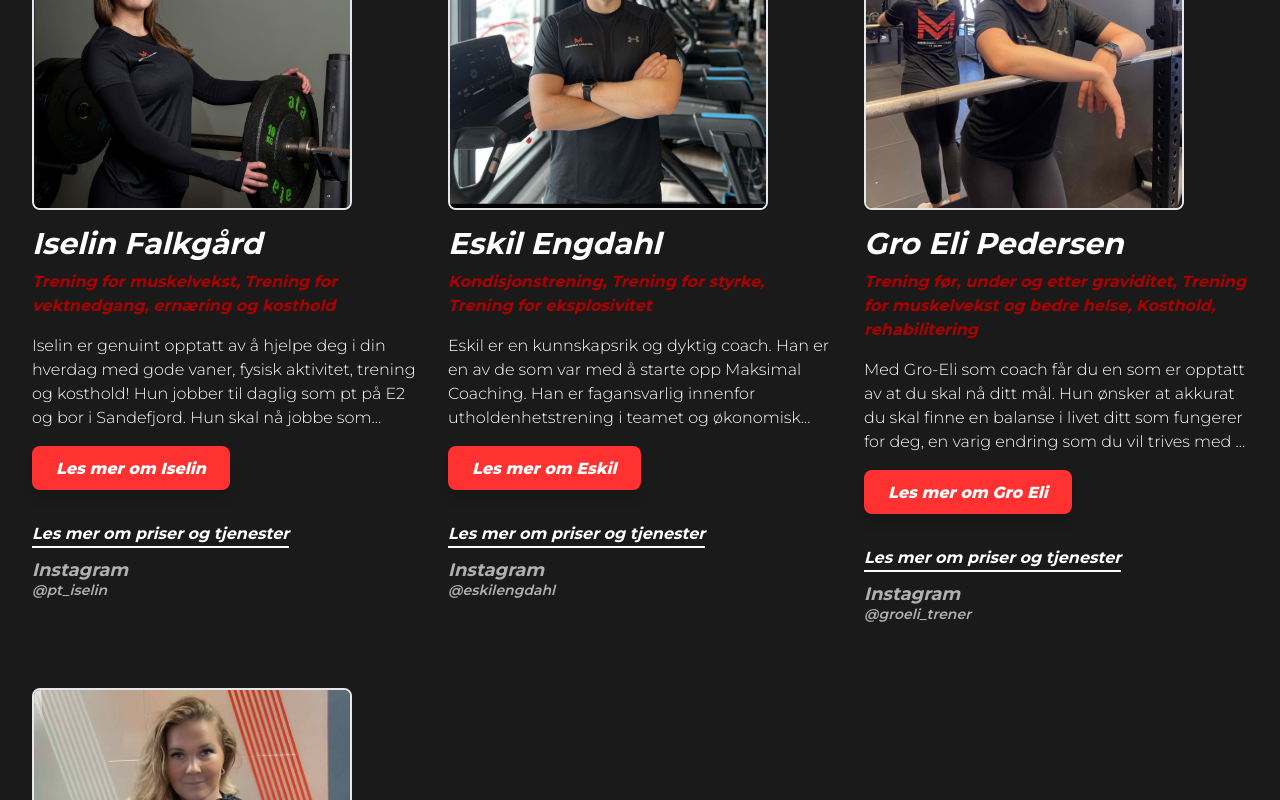
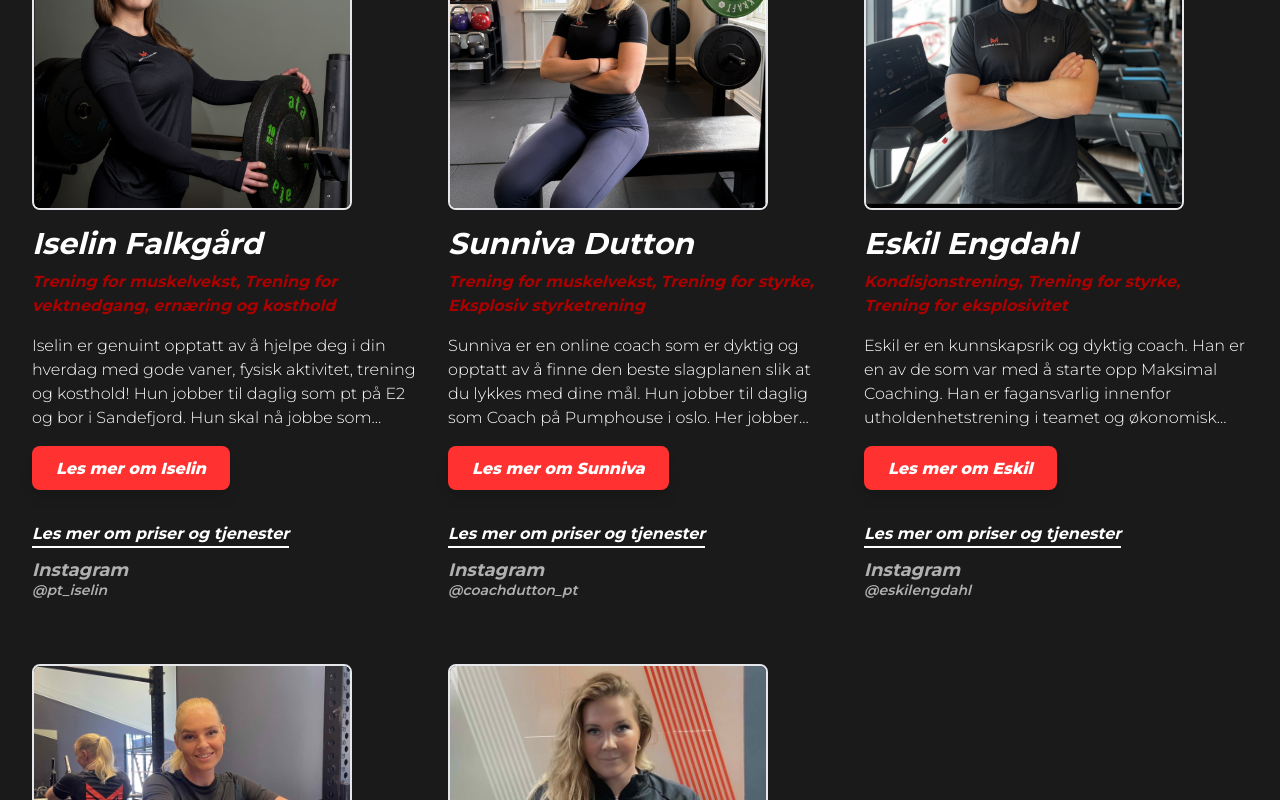
Before and after one commit to ekaspersen/maksimalcoaching, a Next.js app: page /team in a window 1280 px wide. Shown: the part 1284-2084 px from the top of the page. Built offline with nearby package versions, Linux system fonts and the light colour scheme.

Commit message:
Added Sunniva Dutton to coaches.js and image to public folder

```diff
--- a/app/data/coaches.js
+++ b/app/data/coaches.js
@@ -130,6 +130,37 @@ Med sin egenerfaring, utdannelse, lidenskap for trening og egen livserfaring har
         tjeneste3: "Kostholdsoppfølging",
     },
     {
+        id: "sunniva-dutton",
+        name: "Sunniva Dutton",
+        fname: "Sunniva",
+        image: "/sunniva-d.jpg",
+        specialties:
+            "Trening for muskelvekst, Trening for styrke, Eksplosiv styrketrening",
+        experiences: [
+            "Personlig trener - NIH",
+            "Anatomical variations and effect on exercise - AFPT",
+            "6 års erfaring med styrketrening",
+        ],
+        about: `HVEM ER SUNNIVA?:
+Sunniva er en online coach som er dyktig og opptatt av å finne den beste slagplanen slik at du lykkes med dine mål. Hun jobber til daglig som Coach på Pumphouse i oslo. Her jobber hun med nybegynnere i alle aldere og erfarne kunder.
+
+ERFARING:
+Sunniva har 6 års erfaring med styrketrening. Hun har mest kunnskap innenfor muskelvekst, styrke og eksplosiv styrketrening. Hun har selv gått gjennom en livsstilsendring for å redusere symptomer på kronisk sykdom og har kjent på viktigheten av en sunn livsstil hvor livsgleden også står i fokus. Hvis du ønsker å kjenne på at kroppen din er sterk, sunn og noe du kan stole på i hverdagen så er Sunniva din coach!
+
+HVORFOR VELGE SUNNIVA?:
+Sunniva er en coach som er veldig opptatt av det medmenneskelige samtidig som hun oppdaterer på ekstra fagstoff som er relevant for deg og dine mål. Slik passer hun på at du alltid får den beste oppfølgingen. Videre er hun veldig opptatt av individuelle anatomiske forskjeller slik at du kan optimalisere treningen din.
+
+`,
+        shortBio:
+            "Sunniva er en online coach som er dyktig og opptatt av å finne den beste slagplanen slik at du lykkes med dine mål. Hun jobber til daglig som Coach på Pumphouse i oslo. Her jobber hun med nybegynnere i alle aldere og erfarne kunder.",
+        email: "sunniva.dutton@maksimalcoaching.no",
+        instagram: "https://www.instagram.com/coachdutton_pt/",
+        instagramAt: "coachdutton_pt",
+        tjeneste1: "Kombinert oppfølging",
+        tjeneste2: "Treningsoppfølging",
+        tjeneste3: "Kostholdsoppfølging",
+    },
+    {
         id: "eskil-engdahl",
         name: "Eskil Engdahl",
         fname: "Eskil",
@@ -152,7 +183,7 @@ Han tilpasser treningen individuelt for deg og setter dine ønsker først!  Eski
         shortBio:
             "Eskil er en kunnskapsrik og dyktig coach. Han er en av de som var med å starte opp Maksimal Coaching. Han er fagansvarlig innenfor utholdenhetstrening i teamet og økonomisk ansvarlig i selskapet.",
         email: "eskil.engdahl@maksimalcoaching.no",
-        instagram: "https://www.instagram.com/felipejrjr/",
+        instagram: "https://www.instagram.com/eskilengdahl/",
         instagramAt: "eskilengdahl",
         tjeneste1: "Kombinert oppfølging",
         tjeneste2: "Treningsoppfølging",
@@ -232,5 +263,4 @@ Hvis du ønsker hjelp til å oppnå dine mål, vil Gro-Eli gjerne være med deg
         tjeneste2: "Treningsoppfølging",
         tjeneste3: "Kostholdsoppfølging",
     },
-
 ];
```
Also changed, not shown: public/sunniva-d.jpg (added).
